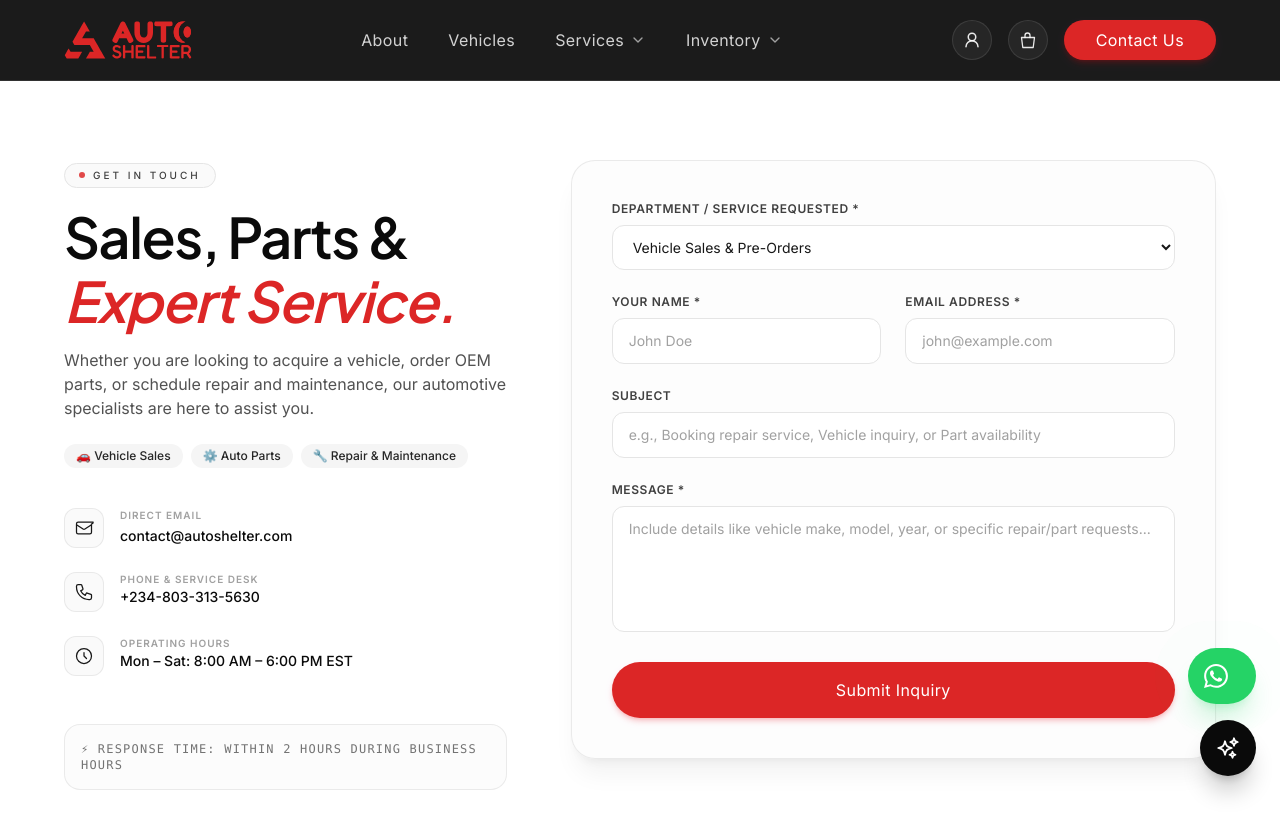
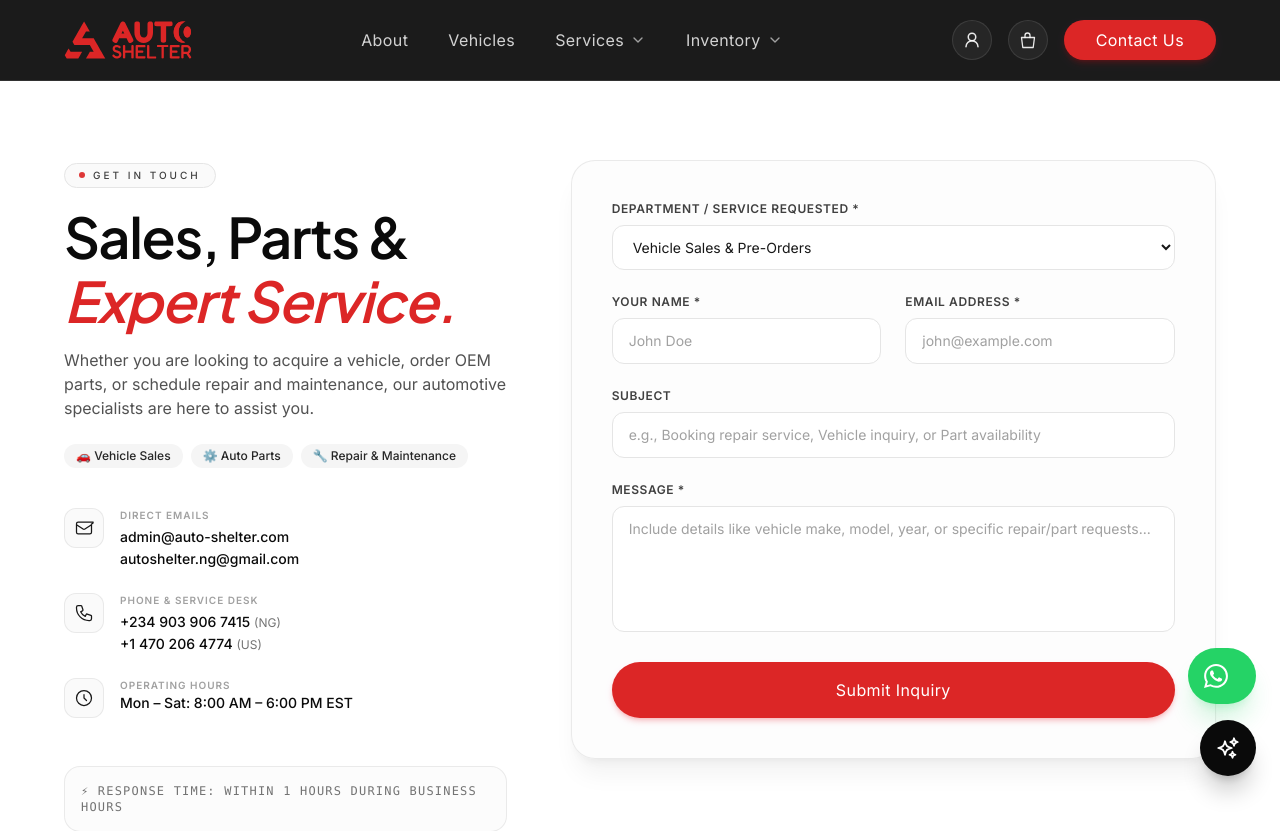
Before and after one commit to jhozzylee/autoshelter, a Next.js app: page /contact in a window 1280 px wide. Shown: the top 831 px of the page. Built offline with nearby package versions, Linux system fonts and the light colour scheme.

Commit message:
Contact Correction

```diff
--- a/app/inventory/page.tsx
+++ b/app/inventory/page.tsx
@@ -4,8 +4,16 @@ import Footer from "@/components/layout/Footer";
 import { client } from "@/sanity/lib/client";
 import { INVENTORY_QUERY } from "@/sanity/lib/queries";
 
-export default async function InventoryPage() {
-  // Fetch live inventory items directly from Sanity with revalidation tag
+interface InventoryPageProps {
+  searchParams: Promise<{ category?: string; search?: string }>;
+}
+
+export default async function InventoryPage({ searchParams }: InventoryPageProps) {
+  // 1. Await searchParams (Next.js 15+ requirement for dynamic routes)
+  const resolvedParams = await searchParams;
+  const initialCategory = resolvedParams.category || "All Parts";
+
+  // 2. Fetch live inventory items directly from Sanity
   const products = await client.fetch(
     INVENTORY_QUERY,
     {},
@@ -15,8 +23,11 @@ export default async function InventoryPage() {
   return (
     <main>
       <InventoryHero />
-      {/* Pass the Sanity products down to your catalogue/grid section */}
-      <InventoryCatalogue initialProducts={products} />
+      {/* 3. Pass the category from the URL down to your client-side catalogue */}
+      <InventoryCatalogue
+        initialProducts={products}
+        initialCategory={initialCategory}
+      />
       <Footer />
     </main>
   );
--- a/components/data/navigation.ts
+++ b/components/data/navigation.ts
@@ -21,7 +21,6 @@ export const servicesMenu: MegaMenuData = {
   sections: [
     {
       title: "Maintenance",
-
       items: [
         { label: "Oil Change", href: "/services/routine-maintenance" },
         { label: "Brake Service", href: "/services/brakes-steering-suspension" },
@@ -30,21 +29,18 @@ export const servicesMenu: MegaMenuData = {
         { label: "Tire Rotation", href: "/services/routine-maintenance" },
       ],
     },
-
     {
       title: "Diagnostics",
-
       items: [
         { label: "Engine Diagnostics", href: "/services/vehicle-diagnostics" },
         { label: "Electrical Diagnostics", href: "/services/vehicle-diagnostics" },
         { label: "Transmission Diagnostics", href: "/services/vehicle-diagnostics" },
         { label: "Check Engine Light", href: "/services/vehicle-diagnostics" },
+        { label: "Suspension Diagnostics", href: "/services/vehicle-diagnostics" },
       ],
     },
-
     {
       title: "Repairs",
-
       items: [
         { label: "Engine Repair", href: "/services/engine-transmission-repair" },
         { label: "Transmission Repair", href: "/services/engine-transmission-repair" },
@@ -53,10 +49,8 @@ export const servicesMenu: MegaMenuData = {
         { label: "Exhaust Repair", href: "/services/engine-transmission-repair" },
       ],
     },
-
     {
       title: "Detailing",
-
       items: [
         { label: "Interior Detailing", href: "/services/auto-detailing-protection" },
         { label: "Exterior Detailing", href: "/services/auto-detailing-protection" },
@@ -67,7 +61,6 @@ export const servicesMenu: MegaMenuData = {
   ],
 };
 
-
 export const inventoryMenu: MegaMenuData = {
   label: "Inventory",
   href: "/inventory",
@@ -75,43 +68,39 @@ export const inventoryMenu: MegaMenuData = {
   sections: [
     {
       title: "Engine",
-
       items: [
-        { label: "Oil Filters", href: "/inventory/oil-filters" },
-        { label: "Spark Plugs", href: "/inventory/spark-plugs" },
-        { label: "Air Filters", href: "/inventory/air-filters" },
-        { label: "Timing Belts", href: "/inventory/timing-belts" },
+        { label: "Oil Filters", href: "/inventory?category=Filters" },
+        { label: "Spark Plugs", href: "/inventory?category=Engine%20Parts" },
+        { label: "Air Filters", href: "/inventory?category=Filters" },
+        { label: "Timing Belts", href: "/inventory?category=Engine%20Parts" },
       ],
     },
 
     {
       title: "Brakes",
-
       items: [
-        { label: "Brake Pads", href: "/inventory/brake-pads" },
-        { label: "Brake Rotors", href: "/inventory/brake-rotors" },
-        { label: "Brake Fluid", href: "/inventory/brake-fluid" },
+        { label: "Brake Pads", href: "/inventory?category=Brakes" },
+        { label: "Brake Rotors", href: "/inventory?category=Brakes" },
+        { label: "Brake Fluid", href: "/inventory?category=Brakes" },
       ],
     },
 
     {
       title: "Suspension",
-
       items: [
-        { label: "Shock Absorbers", href: "/inventory/shocks" },
-        { label: "Control Arms", href: "/inventory/control-arms" },
-        { label: "Springs", href: "/inventory/springs" },
+        { label: "Shock Absorbers", href: "/inventory?category=Suspension" },
+        { label: "Control Arms", href: "/inventory?category=Suspension" },
+        { label: "Springs", href: "/inventory?category=Suspension" },
       ],
     },
 
     {
       title: "Accessories",
-
       items: [
-        { label: "Seat Covers", href: "/inventory/seat-covers" },
-        { label: "Floor Mats", href: "/inventory/floor-mats" },
-        { label: "Car Batteries", href: "/inventory/batteries" },
-        { label: "Wipers", href: "/inventory/wipers" },
+        { label: "Seat Covers", href: "/inventory?category=Accessories" },
+        { label: "Floor Mats", href: "/inventory?category=Accessories" },
+        { label: "Car Batteries", href: "/inventory?category=Electrical" },
+        { label: "Wipers", href: "/inventory?category=Exterior" },
       ],
     },
   ],
--- a/components/sections/Contact.tsx
+++ b/components/sections/Contact.tsx
@@ -92,29 +92,43 @@ export default function Contact() {
 
               {/* Direct Channels */}
               <div className="mt-10 space-y-6">
+                {/* Direct Emails */}
                 <div className="flex items-start gap-4">
                   <div className="flex h-10 w-10 shrink-0 items-center justify-center rounded-xl border border-neutral-200/80 bg-neutral-50 text-neutral-900">
                     <svg className="h-5 w-5" fill="none" stroke="currentColor" viewBox="0 0 24 24">
                       <path strokeLinecap="round" strokeLinejoin="round" strokeWidth="1.5" d="M3 8l7.89 5.26a2 2 0 002.22 0L21 8M5 19h14a2 2 0 002-2V7a2 2 0 002-2H5a2 2 0 00-2 2v10a2 2 0 002 2z" />
                     </svg>
                   </div>
-                  <div>
-                    <p className="text-[10px] uppercase tracking-widest font-semibold text-neutral-400">Direct Email</p>
-                    <a href="mailto:contact@autoshelter.com" className="text-sm font-medium text-neutral-950 hover:text-[var(--color-primary)] transition-colors">
-                      contact@autoshelter.com
-                    </a>
+                  <div className="space-y-1">
+                    <p className="text-[10px] uppercase tracking-widest font-semibold text-neutral-400">Direct Emails</p>
+                    <div className="flex flex-col space-y-0.5">
+                      <a href="mailto:admin@auto-shelter.com" className="text-sm font-medium text-neutral-950 hover:text-[var(--color-primary)] transition-colors">
+                        admin@auto-shelter.com
+                      </a>
+                      <a href="mailto:autoshelter.ng@gmail.com" className="text-sm font-medium text-neutral-950 hover:text-[var(--color-primary)] transition-colors">
+                        autoshelter.ng@gmail.com
+                      </a>
+                    </div>
                   </div>
                 </div>
 
+                {/* Phone & Service Desk */}
                 <div className="flex items-start gap-4">
                   <div className="flex h-10 w-10 shrink-0 items-center justify-center rounded-xl border border-neutral-200/80 bg-neutral-50 text-neutral-900">
                     <svg className="h-5 w-5" fill="none" stroke="currentColor" viewBox="0 0 24 24">
                       <path strokeLinecap="round" strokeLinejoin="round" strokeWidth="1.5" d="M3 5a2 2 0 012-2h3.28a1 1 0 01.948.684l1.498 4.493a1 1 0 01-.502 1.21l-2.257 1.13a11.042 11.042 0 005.516 5.516l1.13-2.257a1 1 0 011.21-.502l4.493 1.498a1 1 0 01.684.949V19a2 2 0 01-2 2h-1C9.716 21 3 14.284 3 6V5z" />
                     </svg>
                   </div>
-                  <div>
+                  <div className="space-y-1">
                     <p className="text-[10px] uppercase tracking-widest font-semibold text-neutral-400">Phone & Service Desk</p>
-                    <p className="text-sm font-medium text-neutral-950">+234-803-313-5630</p>
+                    <div className="flex flex-col space-y-0.5">
+                      <a href="tel:+2349039067415" className="text-sm font-medium text-neutral-950 hover:text-[var(--color-primary)] transition-colors">
+                        +234 903 906 7415 <span className="text-xs text-neutral-500 font-normal">(NG)</span>
+                      </a>
+                      <a href="tel:+14702064774" className="text-sm font-medium text-neutral-950 hover:text-[var(--color-primary)] transition-colors">
+                        +1 470 206 4774 <span className="text-xs text-neutral-500 font-normal">(US)</span>
+                      </a>
+                    </div>
                   </div>
                 </div>
 
@@ -134,7 +148,7 @@ export default function Contact() {
 
             {/* SLA Indicator */}
             <div className="mt-12 rounded-2xl border border-neutral-200/80 bg-neutral-50/60 p-4 text-xs font-mono uppercase tracking-widest text-neutral-500">
-              ⚡ Response Time: Within 2 Hours During Business Hours
+              ⚡ Response Time: Within 1 Hours During Business Hours
             </div>
           </div>
 
--- a/components/sections/inventory/InventoryCatalogue.tsx
+++ b/components/sections/inventory/InventoryCatalogue.tsx
@@ -1,6 +1,6 @@
 "use client";
 
-import { useMemo, useState } from "react";
+import { useMemo, useState, useEffect } from "react";
 
 import Container from "@/components/ui/Container";
 import Button from "@/components/ui/Button";
@@ -10,12 +10,22 @@ import ProductCard from "./ProductCard";
 
 interface InventoryCatalogueProps {
   initialProducts: any[];
+  initialCategory?: string; // <-- Added prop
 }
 
-export default function InventoryCatalogue({ initialProducts }: InventoryCatalogueProps) {
-  const [activeCategory, setActiveCategory] = useState("All Parts");
+export default function InventoryCatalogue({
+  initialProducts,
+  initialCategory = "All Parts"
+}: InventoryCatalogueProps) {
+  const [activeCategory, setActiveCategory] = useState(initialCategory);
   const [searchQuery, setSearchQuery] = useState("");
   const [visibleCount, setVisibleCount] = useState(8);
+
+  // Sync category state if initialCategory prop changes (e.g., clicking different dropdown links)
+  useEffect(() => {
+    setActiveCategory(initialCategory);
+    setVisibleCount(8);
+  }, [initialCategory]);
 
   const filteredProducts = useMemo(() => {
     return initialProducts.filter((product) => {
--- a/components/sections/inventory/InventoryFilters.tsx
+++ b/components/sections/inventory/InventoryFilters.tsx
@@ -3,9 +3,10 @@
 import Container from "@/components/ui/Container";
 
 const categories = [
-  "All Parts",
+ "All Parts",
   "Filters",
   "Brakes",
+  "Suspension",
   "Engine Parts",
   "Cooling System",
   "Wheels",
--- a/components/sections/membership/MembershipForm.tsx
+++ b/components/sections/membership/MembershipForm.tsx
@@ -117,32 +117,47 @@ export default function MembershipForm() {
 
               {/* Direct Communication Channels */}
               <div className="mt-10 space-y-6">
+                {/* Email Desks */}
                 <div className="flex items-start gap-4">
                   <div className="flex h-10 w-10 shrink-0 items-center justify-center rounded-xl border border-white/10 bg-neutral-900/80 text-white">
                     <svg className="h-5 w-5" fill="none" stroke="currentColor" viewBox="0 0 24 24">
                       <path strokeLinecap="round" strokeLinejoin="round" strokeWidth="1.5" d="M3 8l7.89 5.26a2 2 0 002.22 0L21 8M5 19h14a2 2 0 002-2V7a2 2 0 002-2H5a2 2 0 00-2 2v10a2 2 0 002 2z" />
                     </svg>
                   </div>
-                  <div>
-                    <p className="text-[10px] uppercase tracking-widest font-semibold text-neutral-500 font-mono">Membership Desk</p>
-                    <a href="mailto:members@autoshelter.com" className="text-sm font-medium text-white hover:text-[var(--color-primary)] transition-colors">
-                      members@autoshelter.com
-                    </a>
+                  <div className="space-y-1">
+                    <p className="text-[10px] uppercase tracking-widest font-semibold text-neutral-500 font-mono">Email Desks</p>
+                    <div className="flex flex-col space-y-0.5">
+                      <a href="mailto:members@auto-shelter.com" className="text-sm font-medium text-white hover:text-[var(--color-primary)] transition-colors">
+                        members@auto-shelter.com
+                      </a>
+                      <a href="mailto:support@auto-shelter.com" className="text-sm font-medium text-white hover:text-[var(--color-primary)] transition-colors">
+                        support@auto-shelter.com
+                      </a>
+                    </div>
                   </div>
                 </div>
 
+                {/* Concierge Hotlines */}
                 <div className="flex items-start gap-4">
                   <div className="flex h-10 w-10 shrink-0 items-center justify-center rounded-xl border border-white/10 bg-neutral-900/80 text-white">
                     <svg className="h-5 w-5" fill="none" stroke="currentColor" viewBox="0 0 24 24">
                       <path strokeLinecap="round" strokeLinejoin="round" strokeWidth="1.5" d="M3 5a2 2 0 012-2h3.28a1 1 0 01.948.684l1.498 4.493a1 1 0 01-.502 1.21l-2.257 1.13a11.042 11.042 0 005.516 5.516l1.13-2.257a1 1 0 011.21-.502l4.493 1.498a1 1 0 01.684.949V19a2 2 0 01-2 2h-1C9.716 21 3 14.284 3 6V5z" />
                     </svg>
                   </div>
-                  <div>
-                    <p className="text-[10px] uppercase tracking-widest font-semibold text-neutral-500 font-mono">Concierge Hotline</p>
-                    <p className="text-sm font-medium text-white">+234-803-313-5630</p>
+                  <div className="space-y-1">
+                    <p className="text-[10px] uppercase tracking-widest font-semibold text-neutral-500 font-mono">Concierge Hotlines</p>
+                    <div className="flex flex-col space-y-0.5">
+                      <a href="tel:+2349039067415" className="text-sm font-medium text-white hover:text-[var(--color-primary)] transition-colors">
+                        +234 903 906 7415 <span className="text-xs text-neutral-500 font-normal">(NG)</span>
+                      </a>
+                      <a href="tel:+14702064774" className="text-sm font-medium text-white hover:text-[var(--color-primary)] transition-colors">
+                        +1 470 206 4774 <span className="text-xs text-neutral-500 font-normal">(US)</span>
+                      </a>
+                    </div>
                   </div>
                 </div>
 
+                {/* Operating Hours */}
                 <div className="flex items-start gap-4">
                   <div className="flex h-10 w-10 shrink-0 items-center justify-center rounded-xl border border-white/10 bg-neutral-900/80 text-white">
                     <svg className="h-5 w-5" fill="none" stroke="currentColor" viewBox="0 0 24 24">
--- a/sanity/schemaTypes/inventory.ts
+++ b/sanity/schemaTypes/inventory.ts
@@ -27,14 +27,15 @@ export default defineType({
       type: 'string',
       options: {
         list: [
-          { title: 'Filters', value: 'Filters' },
-          { title: 'Brakes', value: 'Brakes' },
-          { title: 'Electrical', value: 'Electrical' },
-          { title: 'Cooling System', value: 'Cooling System' },
-          { title: 'Wheels', value: 'Wheels' },
-          { title: 'Exterior', value: 'Exterior' },
-          { title: 'Engine Parts', value: 'Engine Parts' },
-          { title: 'Accessories', value: 'Accessories' },
+          { title: "Filters", value: "Filters" },
+          { title: "Brakes", value: "Brakes" },
+          { title: "Suspension", value: "Suspension" }, // <-- Added here
+          { title: "Engine Parts", value: "Engine Parts" },
+          { title: "Cooling System", value: "Cooling System" },
+          { title: "Wheels", value: "Wheels" },
+          { title: "Electrical", value: "Electrical" },
+          { title: "Exterior", value: "Exterior" },
+          { title: "Accessories", value: "Accessories" },
         ],
       },
       validation: (Rule) => Rule.required(),
```
